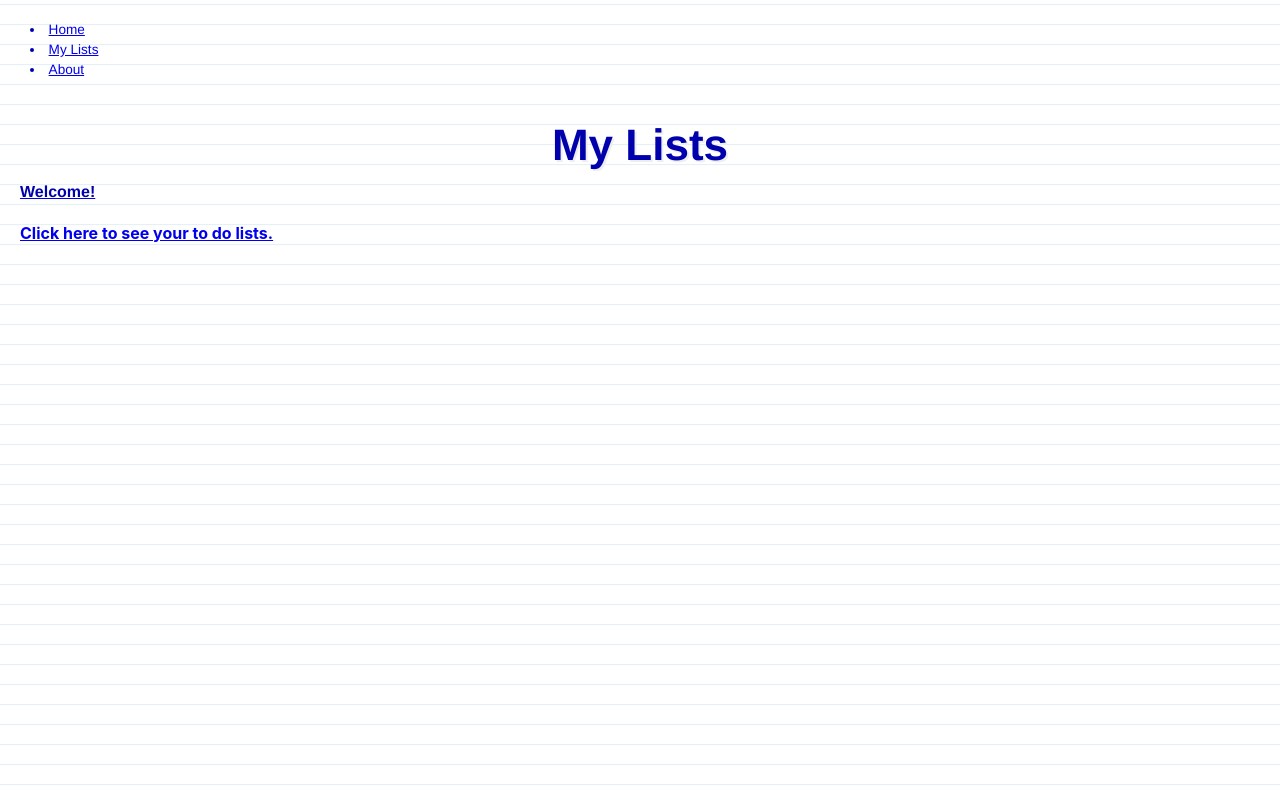
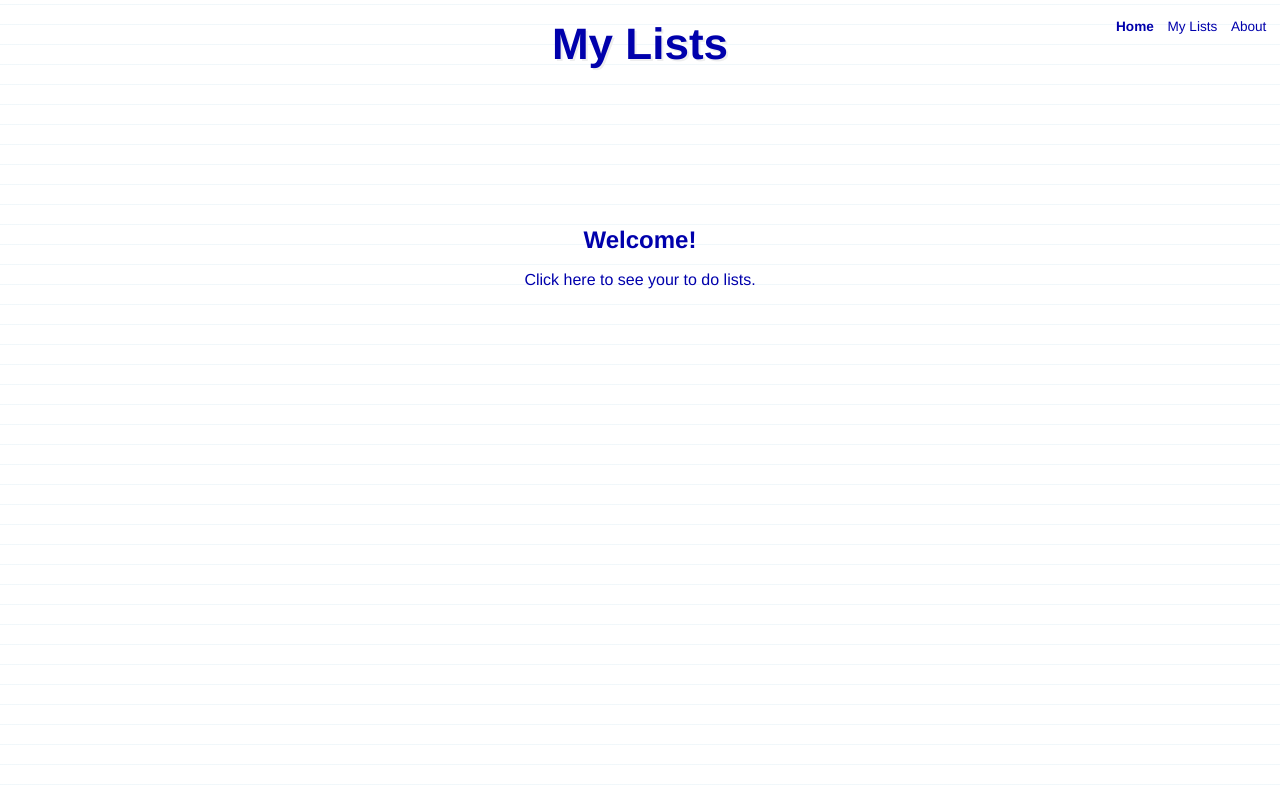
Before and after one commit to tcelovsky/rails-api-js-project, a React (Create React App) app in the folder frontend-2.0/: page / in a window 1280 px wide. Built offline with nearby package versions, Linux system fonts and the light colour scheme; no server answers.

Commit message:
Update CSS

```diff
--- a/frontend-2.0/src/components/About.js
+++ b/frontend-2.0/src/components/About.js
@@ -3,7 +3,7 @@ import React from 'react';
 const About = () => {
   return (
     <div className="about">
-        <h5>Create To Do lists, add items to your lists and let's get stuff done!</h5>
+        <p>Create To Do lists, add items to your lists and let's get stuff done!</p>
     </div>
   );
 };
--- a/frontend-2.0/src/components/Header.js
+++ b/frontend-2.0/src/components/Header.js
@@ -3,7 +3,7 @@ import React from 'react';
 const Header = () => {
   return (
     <header className="header">
-        <h2>My Lists</h2>
+        <h1>My Lists</h1>
     </header>
   );
 };
--- a/frontend-2.0/src/components/Home.js
+++ b/frontend-2.0/src/components/Home.js
@@ -3,8 +3,8 @@ import React from 'react';
 const Home = () => {
   return (
     <div className="home">
-        <h3>Welcome!</h3>
-        <h4>Click here to see your to do lists.</h4>
+        <h2>Welcome!</h2>
+        <p>Click here to see your to do lists.</p>
     </div>
   );
 };
--- a/frontend-2.0/src/index.js
+++ b/frontend-2.0/src/index.js
@@ -1,6 +1,6 @@
 import React from 'react';
 import ReactDOM from 'react-dom';
-import './styles/index.css';
+// import './styles/index.css';
 import App from './containers/App';
 import reportWebVitals from './reportWebVitals';
 import { BrowserRouter as Router } from 'react-router-dom';
--- a/frontend-2.0/src/styles/index.css
+++ b/frontend-2.0/src/styles/index.css
@@ -1,13 +1,13 @@
-body {
+/* body {
   margin: 0;
   font-family: -apple-system, BlinkMacSystemFont, 'Segoe UI', 'Roboto', 'Oxygen',
     'Ubuntu', 'Cantarell', 'Fira Sans', 'Droid Sans', 'Helvetica Neue',
     sans-serif;
   -webkit-font-smoothing: antialiased;
   -moz-osx-font-smoothing: grayscale;
-}
+} */
 
-code {
-  font-family: source-code-pro, Menlo, Monaco, Consolas, 'Courier New',
+/* code {
+  font-family: source-code-pro, Menlo, Monaco, Consolas, "Courier New",
     monospace;
-}
+} */
--- a/frontend-2.0/src/styles/styles.css
+++ b/frontend-2.0/src/styles/styles.css
@@ -1,6 +1,5 @@
 body {
-  margin: 20px;
-  color: #444;
+  margin: 0 20px 20px 20px;
   line-height: 20px;
   background: #fff;
   background: -webkit-gradient(
@@ -11,25 +10,69 @@ body {
       color-stop(4%, #fff)
     )
     0 4px;
-  background: -webkit-linear-gradient(top, #d9eaf3 0%, #fff 8%) 0 4px;
-  background: -moz-linear-gradient(top, #d9eaf3 0%, #fff 8%) 0 4px;
-  background: -ms-linear-gradient(top, #d9eaf3 0%, #fff 8%) 0 4px;
-  background: -o-linear-gradient(top, #d9eaf3 0%, #fff 8%) 0 4px;
-  background: linear-gradient(top, #d9eaf3 0%, #fff 8%) 0 4px;
-  -webkit-background-size: 100% 20px;
-  -moz-background-size: 100% 20px;
-  -ms-background-size: 100% 20px;
-  -o-background-size: 100% 20px;
   background-size: 100% 20px;
+  font-family: Helvetica;
+  color: rgb(0, 0, 172);
 }
 
+/* <-- Header --> */
 header {
   margin: 0 auto;
-  height: 50px;
-  padding: 10px;
+  height: 65px;
+  padding: 5px 10px 10px 10px;
   text-align: center;
 }
 
+h1 {
+  font-size: 2.75em;
+  color: rgb(0, 0, 172);
+  margin: 0.65em 0.75em;
+  text-shadow: 2px 2px #eeeeee;
+}
+
+/* <-- Navbar --> */
+.navbar {
+  position: fixed;
+  right: 0px;
+  border: none;
+  top: 0px;
+}
+
+.nav-link {
+  cursor: pointer;
+  color: rgb(0, 0, 172);
+  margin-right: 1em;
+  text-decoration: none;
+  list-style-type: none;
+}
+
+.nav-item {
+  list-style-type: none;
+  display: inline;
+}
+
+.nav-link:hover {
+  font-weight: bold;
+}
+
+.navbar .active {
+  font-weight: bold;
+}
+
+/* <-- Home --> */
+.home {
+  color: rgb(0, 0, 172);
+  text-align: center;
+  margin: 150px auto;
+  width: 30%;
+  vertical-align: middle;
+}
+
+a {
+  text-decoration: none;
+}
+
+/* <-- Lists Container --> */
 #lists-container {
   display: grid;
   grid-template-columns: 1fr 1fr 1fr 1fr;
@@ -45,6 +88,7 @@ div.new-list-container {
   margin-bottom: 1em;
 }
 
+/* <-- List Card --> */
 .list-card {
   height: 250px;
   width: 250px;
@@ -67,18 +111,9 @@ div.new-list-container {
   text-decoration: none;
 }
 
-h2 {
-  font-size: 2.75em;
-  color: rgb(0, 0, 172);
-  font-family: Helvetica;
-  margin: 0.65em 0.75em;
-  text-shadow: 2px 2px #eeeeee;
-}
-
 h3 {
   font-size: 1em;
   color: rgb(0, 0, 172);
-  font-family: Helvetica;
 }
 
 ul {
@@ -93,7 +128,6 @@ ul {
 }
 
 li {
-  font-family: Helvetica;
   font-size: 0.85em;
   list-style: inside;
   color: rgb(0, 0, 172);
@@ -135,6 +169,15 @@ input.delete-list-button {
   float: right;
 }
 
+/* <!-- About Page --> */
+.about {
+  height: 464px;
+}
+
+.about p {
+  text-align: center;
+}
+
 @media only screen and (min-width: 500px) {
   .lists-container {
     grid-template-columns: 1fr 1fr;
```
